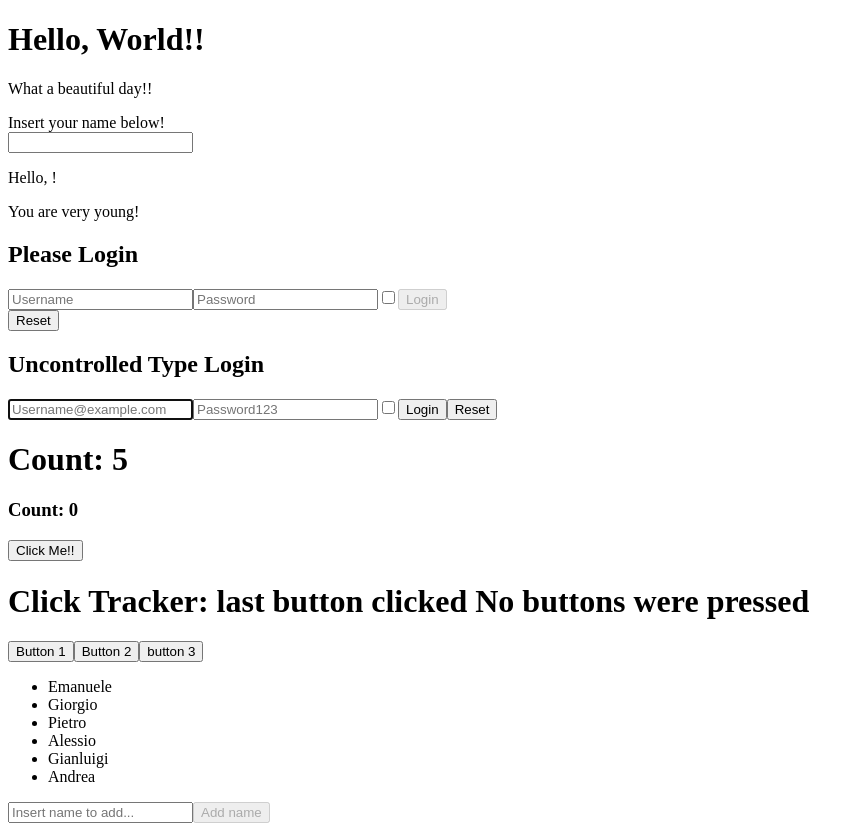
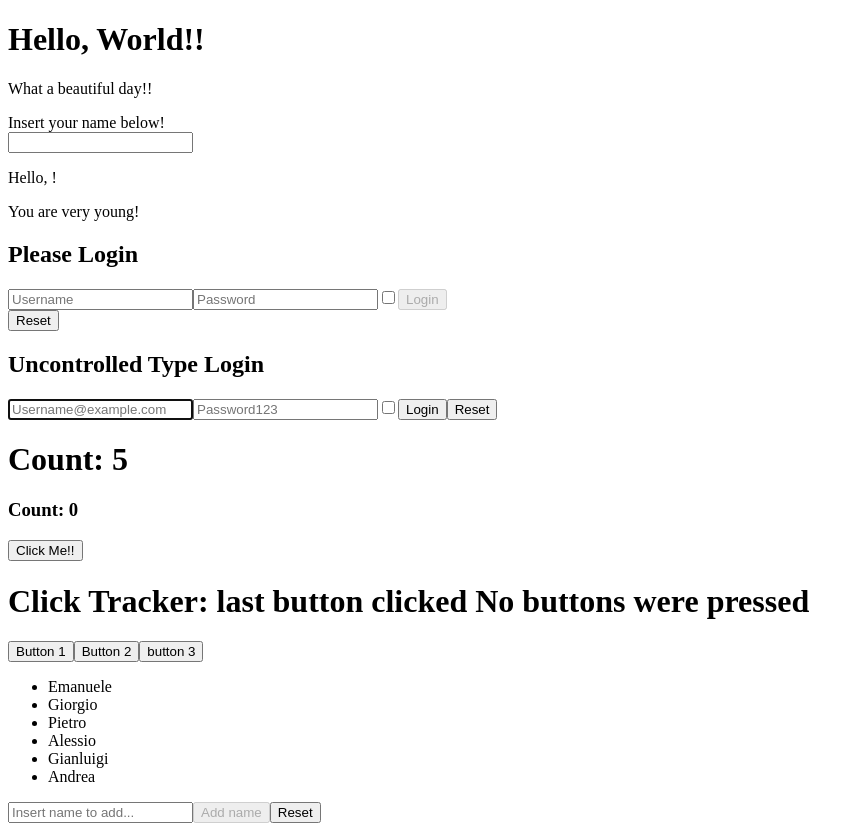
Before and after one commit to Simulaemanuele/react-exercises, a React (Create React App) app: page / in a window 1280 px wide. Shown: the whole page, without its empty margins (0-863 px from the left). Built offline with nearby package versions, Linux system fonts and the light colour scheme.

Commit message:
exercise: Forms-Lists-and-Styling/lists-05 done

```diff
--- a/src/TodoList.js
+++ b/src/TodoList.js
@@ -18,6 +18,12 @@ export class TodoList extends React.Component {
             valueInput: ''
         })
     }
+
+    handlerResetNames = () => {
+        this.setState({
+            names: []
+        })
+    }
     render() {
         return (
             <div>
@@ -33,6 +39,7 @@ export class TodoList extends React.Component {
                        />
 
                 <button onClick={this.handlerAddName} disabled={!(this.state.valueInput)}>Add name</button>
+                <button onClick={this.handlerResetNames}>Reset</button>
             </div>
         )
     }
```
